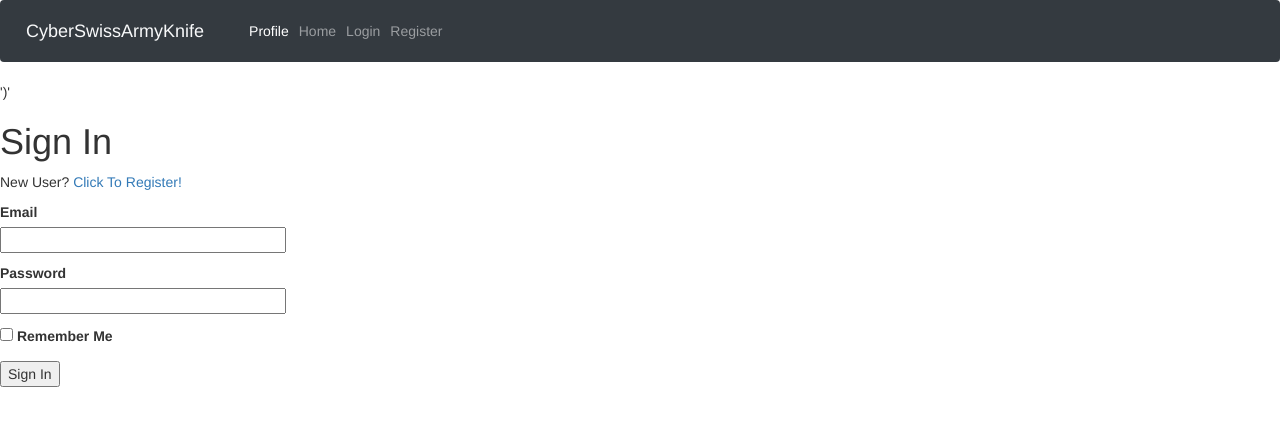
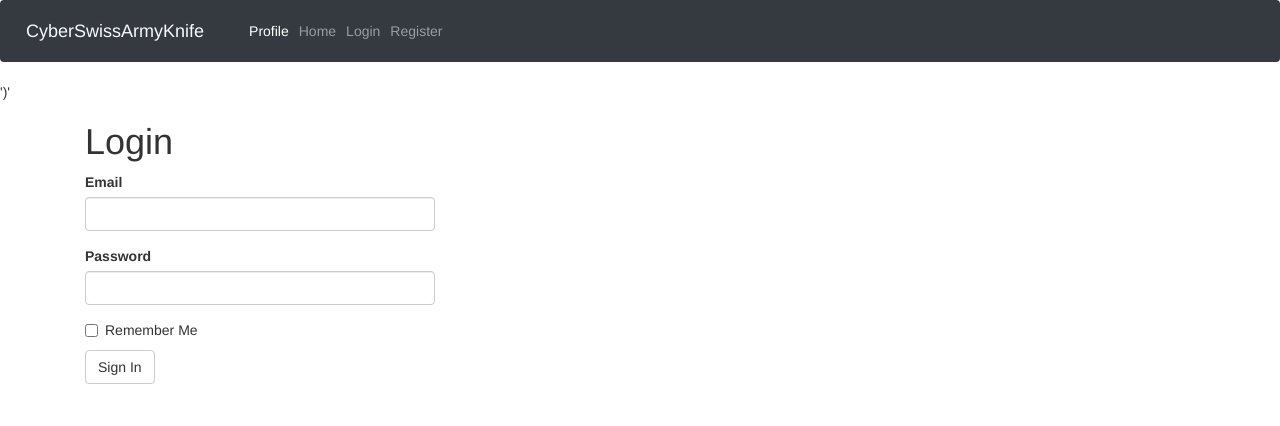
Before and after one commit to HainZz/Software-Devlopment, a Flask app: page /login in a window 1280 px wide. Shown: the top 426 px of the page. Run offline with Flask 2, Linux system fonts and the light colour scheme; some libraries are stand-ins or nearby versions.

Commit message:
Adapted to a bootstrap login form

```diff
--- a/app/templates/login.html
+++ b/app/templates/login.html
@@ -1,25 +1,12 @@
-{% extends "base.html" %}
+{% extends "base.html"%}
+{% import 'bootstrap/wtf.html' as wtf %}
+{%block title%}{{title}}{%endblock%}
 
-{% block content %}
-    <h1>Sign In</h1>
-    <p>New User? <a href="{{ url_for('register') }}">Click To Register!</a></p>
-    <form action="" method="post" novalidate>
-        {{ form.hidden_tag() }}
-        <p>
-            {{ form.email.label }}<br>
-            {{ form.email(size=32) }}<br>
-            {% for error in form.email.errors %}
-            <span style ="color: red;">[{{ error }}]</span>
-            {% endfor %}
-        </p>
-        <p>
-            {{ form.password.label }}<br>
-            {{ form.password(size=32) }}<br>
-            {% for error in form.password.errors %}
-            <span style="color: red;">[{{ error }}]</span>
-            {% endfor %}
-        </p>
-        <p>{{ form.remember_me() }} {{ form.remember_me.label }}</p>
-        <p>{{ form.submit() }}</p>
-    </form>
+{% block app_content %}
+    <h1>Login</h1>
+    <div class ="row">
+        <div class="col-md-4">
+            {{wtf.quick_form(form) }}
+        </div>
+    </div>
 {% endblock %}
```
